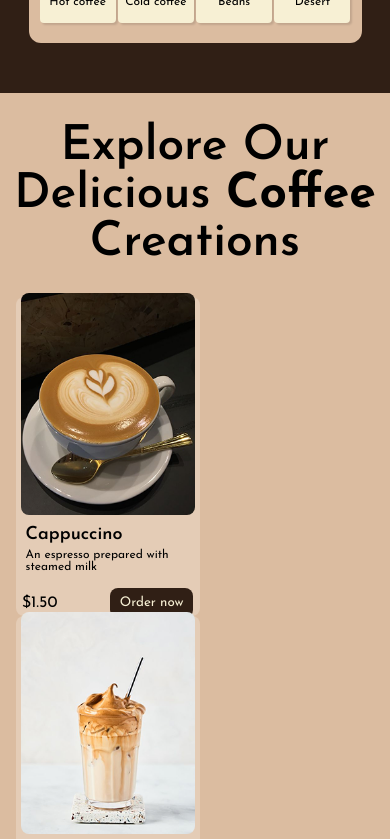
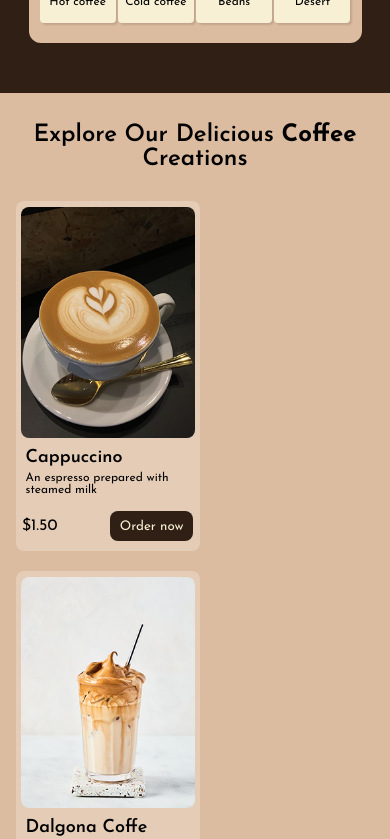
Before and after one commit to DEV-SHEGZ/Cofee-Brew, a React (Vite) app: page / in a window 390 px wide. Shown: the part 1960-2799 px from the top of the page. Built offline with nearby package versions, Linux system fonts and the light colour scheme.

Commit message:
still in works

```diff
--- a/src/App.css
+++ b/src/App.css
@@ -919,7 +919,9 @@
 
   .product-card {
     width: 184px;
-    height: 319px;
+    height: 350px;
+    padding-top: 6px;
+    margin-bottom: 20px;
   }
 
   .product-img {
@@ -930,4 +932,8 @@
   .products-container {
     flex-wrap: wrap;
   }
+
+  .section-title {
+    font-size: 24px;
+  }
 }
```
